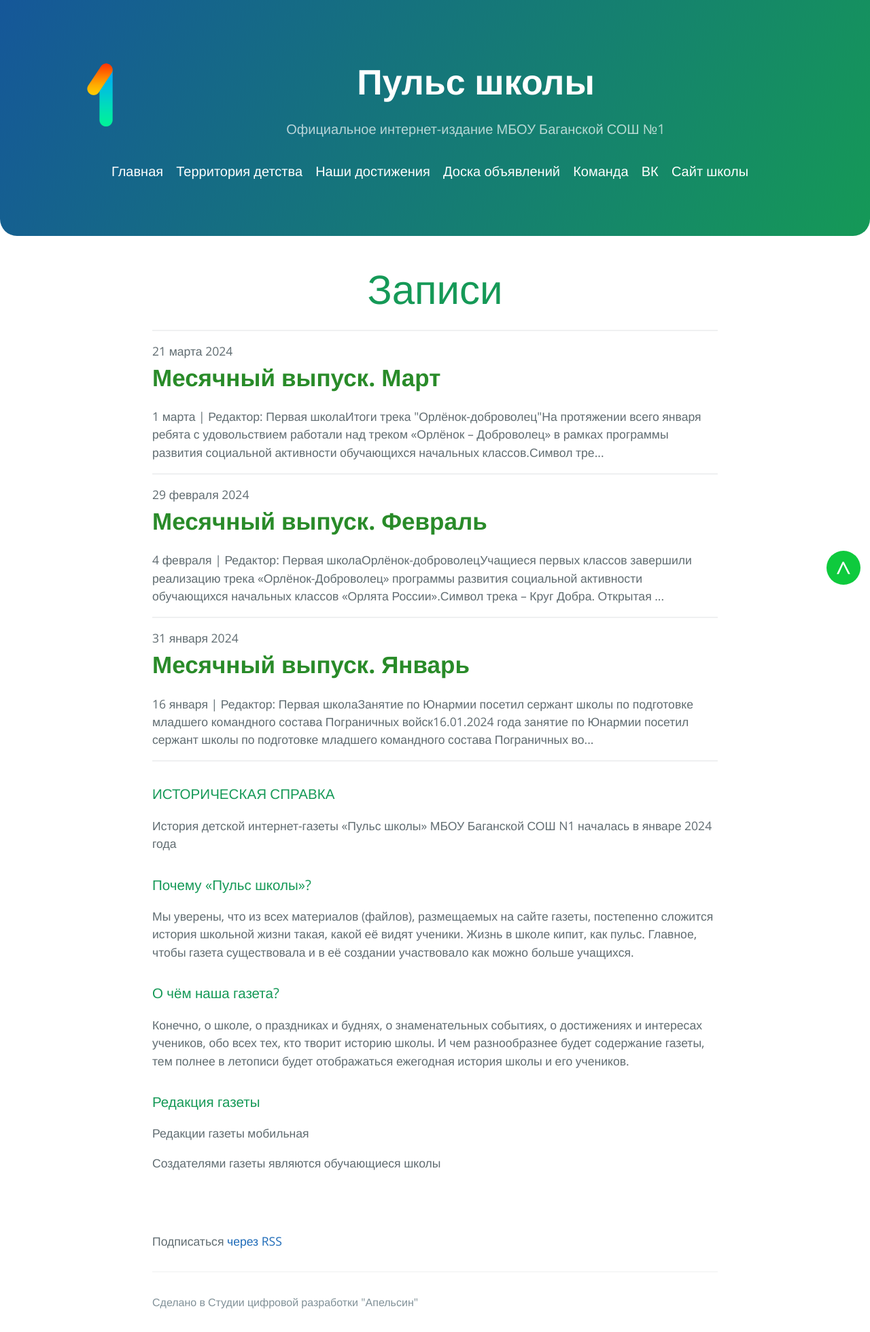
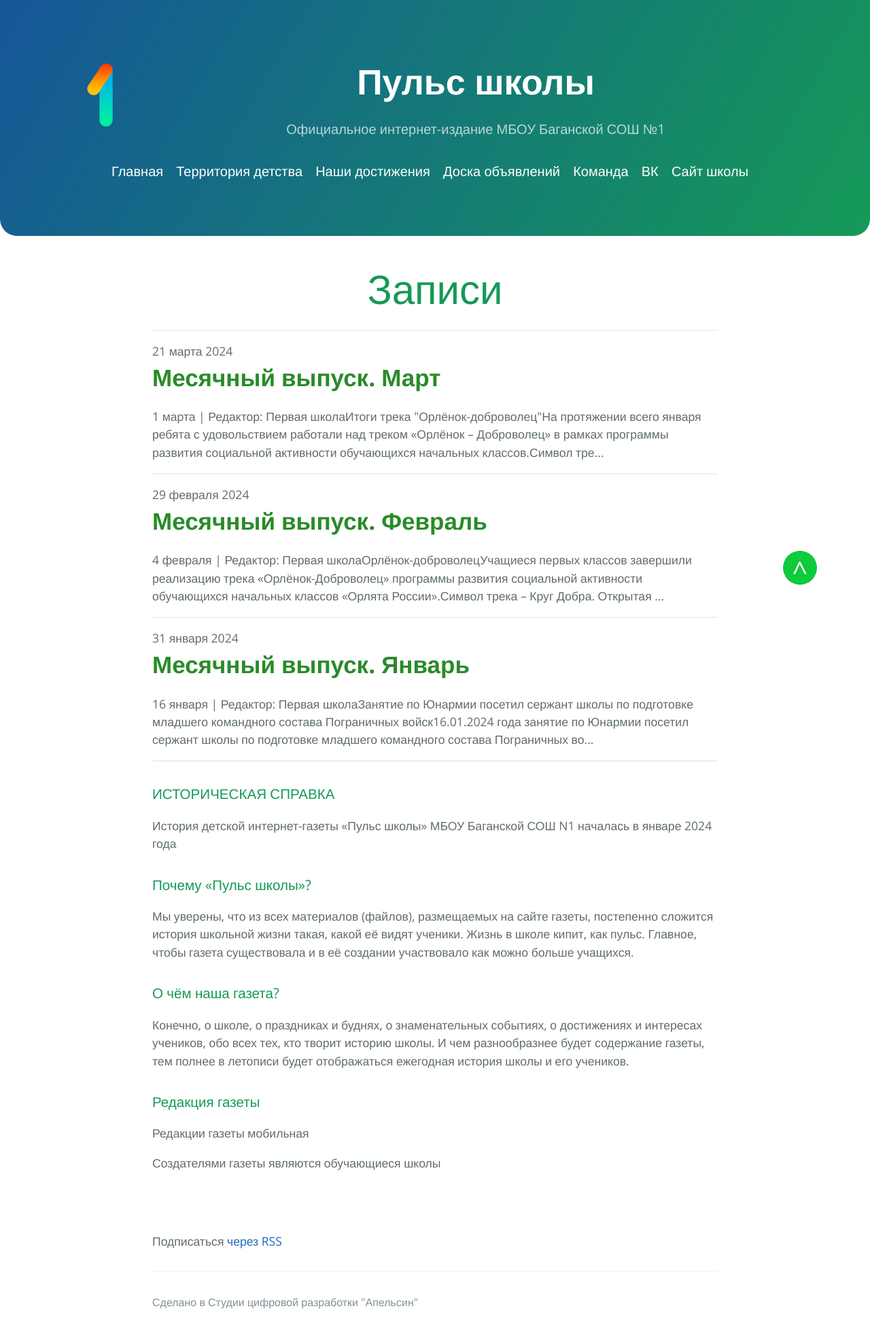
Before and after one commit to 1-sch/1-sch.github.io, a Jekyll site: the page built from index.html, in a window 1280 px wide. Shown: the whole page at 68% size. Built offline with Jekyll 4.4.1, drawn with Linux system fonts in a browser that asks for light colours; the list of posts is cut into pages by our own code.

Commit message:
Update jekyll-theme-cayman.scss

```diff
--- a/_sass/jekyll-theme-cayman.scss
+++ b/_sass/jekyll-theme-cayman.scss
@@ -1,5 +1,5 @@
 .bt{
-  background:#0eca3d;border-radius:50%;width:50px;height:50px;text-align:center;position:fixed;top:90%;left:95%
+  background:#0eca3d;border-radius:50%;width:50px;height:50px;text-align:center;position:fixed;top:90%;left:90%
 }
 .bt a{
   color:white;top:0px;position:relative;text-decoration:none;font-size:40px
```
